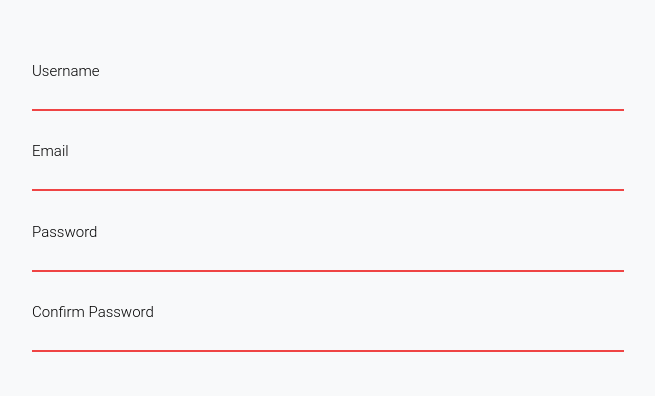
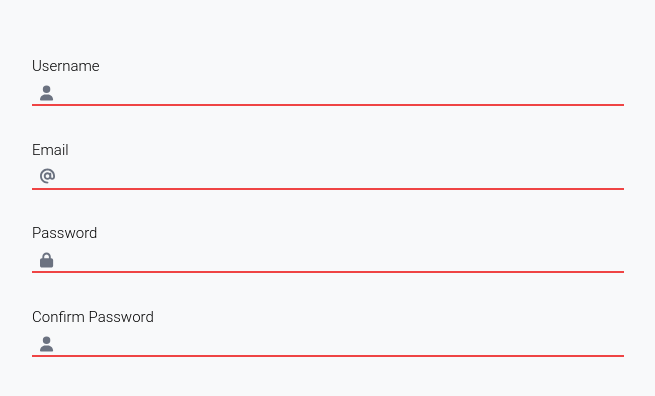
Before and after one commit to potrec/gym-logger-frontend, a Vue app in the folder gym-logger-frontend/: page /component in a window 1280 px wide. Shown: the part 194-590 px from the top of the page, without its empty margins (312-967 px from the left). Built offline with nearby package versions, Linux system fonts and the light colour scheme.

Commit message:
:feat add icons to the input component

```diff
--- a/gym-logger-frontend/src/components/common/Input.vue
+++ /dev/null
@@ -1,24 +0,0 @@
-<template>
-  <div class="flex flex-col">
-    <label class="font-light" :for="id">{{ label }}</label>
-    <input
-      class="bg-page-accent mt-1 pl-2 border-b-2 border-red-500 outline-none"
-      :type="type"
-      :id="id"
-    />
-  </div>
-</template>
-
-<script setup lang="ts">
-import { defineProps } from 'vue'
-
-const props = defineProps<{
-  label: string
-  type: string
-  id: string
-}>()
-
-const { label, type, id } = props
-</script>
-
-<style scoped></style>
--- /dev/null
+++ b/gym-logger-frontend/src/components/common/InputComponent.vue
@@ -0,0 +1,27 @@
+<template>
+  <div class="flex flex-col my-2">
+    <label class="font-light" :for="id">{{ label }}</label>
+    <div class="relative bg-page-accent mt-1 border-b-2 border-red-500">
+      <font-awesome-icon
+        :icon="icon"
+        class="absolute left-2 top-1/2 transform -translate-y-1/2 text-gray-500"
+      />
+      <input class="w-full pl-8 outline-none bg-transparent" :type="type" :id="id" />
+    </div>
+  </div>
+</template>
+
+<script setup lang="ts">
+import { defineProps } from 'vue'
+
+const props = defineProps<{
+  label: string
+  type: string
+  id: string
+  icon: string[]
+}>()
+
+const { label, type, id, icon } = props
+</script>
+
+<style scoped></style>
--- a/gym-logger-frontend/src/views/ComponentTestView.vue
+++ b/gym-logger-frontend/src/views/ComponentTestView.vue
@@ -1,14 +1,19 @@
 <template>
   <div class="flex w-screen h-screen items-center justify-center">
     <div class="flex flex-col w-1/2 h-1/2 justify-evenly bg-page-accent p-6">
-      <Input label="Username" type="text" id="username" />
-      <Input label="Email" type="email" id="email" />
-      <Input label="Password" type="password" id="password" />
-      <Input label="Confirm Password" type="password" id="confirmPassword" />
+      <Input label="Username" type="text" id="username" :icon="['fas', 'user']" />
+      <Input label="Email" type="email" id="email" :icon="['fas', 'at']" />
+      <Input label="Password" type="password" id="password" :icon="['fas', 'lock']" />
+      <Input
+        label="Confirm Password"
+        type="password"
+        id="confirmPassword"
+        :icon="['fas', 'user']"
+      />
     </div>
   </div>
 </template>
 
 <script setup lang="ts">
-import Input from '@/components/common/Input.vue'
+import Input from '@/components/common/InputComponent.vue'
 </script>
```
